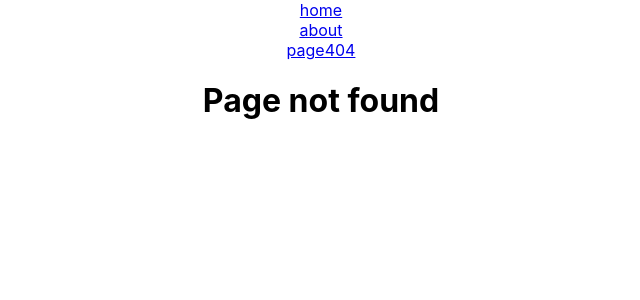
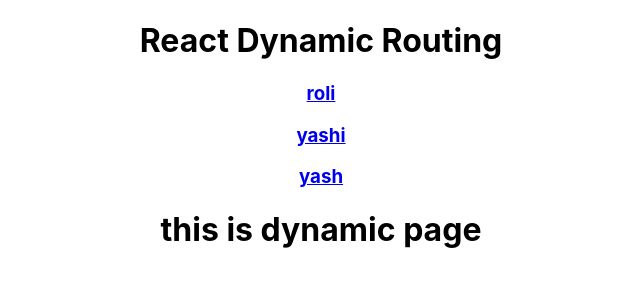
Before and after one commit to rolitiwari1234/React-1, a React (Create React App) app in the folder my-app/: page /dynamics/1 in a window 1280 px wide. Before the commit this address had no page. Shown: the top 300 px of the page, without its empty margins (319-959 px from the left). Built offline with nearby package versions, Linux system fonts and the light colour scheme.

Commit message:
dynamic routing

```diff
--- a/my-app/src/App.js
+++ b/my-app/src/App.js
@@ -1,38 +1,27 @@
-import { BrowserRouter as Router, Route,Routes ,Link, BrowserRouter } from 'react-router-dom'
+
+import { BrowserRouter as Router ,Link, Route,Routes} from 'react-router-dom';
 import './App.css';
 import React from 'react'
-import Page404 from './Page404'
+import Dynamic  from './Dynamic';
 
 function App(){
+  const dynamics = [
+    {id:"1",name:"roli", email:"roli@gmail.com",},
+    { id:"2",name:"yashi",email:"yashi@gmail.com",},
+    {id:"3",name:"yash",email:"yash@gmail.com"},]
+
   return(
   <div className='App'>
 
-    <Link to = "/">home</Link><br />
-    <Link to = "/about">about</Link><br />
-    <Link to = "/login">page404</Link>
-
-    <Routes>
-
-    <Route path = "/" exact = {true} element = {<Home />} />
-      <Route path = "/about" element = {<About />} />
-     <Route path = "/*" element = {<Page404 />} />
-
-    </Routes>
-
-  </div>)
-}
-function Home(){
-  return(
-    <div>
-      <h1>home page</h1>
+   <h1> React Dynamic Routing</h1>
+   {
+    dynamics.map((item)=>
+    <div><Link to = {"/dynamics/" + item.id}><h3>{item.name}</h3></Link></div>
+    )
+   }
+  <Routes>
+    <Route path = "/dynamics/:id" element = { <Dynamic />}> </Route>
+  </Routes>
     </div>
-  )
-}
-function About (){
-  return(
-    <div>
-      <h1>about page</h1>
-    </div>
-  )
-}
+    )}
 export default App;
--- /dev/null
+++ b/my-app/src/Dynamic.js
@@ -0,0 +1,11 @@
+import {} from 'react-router-dom'
+
+function Dynamic (){
+
+    return(
+        <div>
+            <h1>this is dynamic page </h1>
+        </div>
+    )
+}
+export default Dynamic;
```
